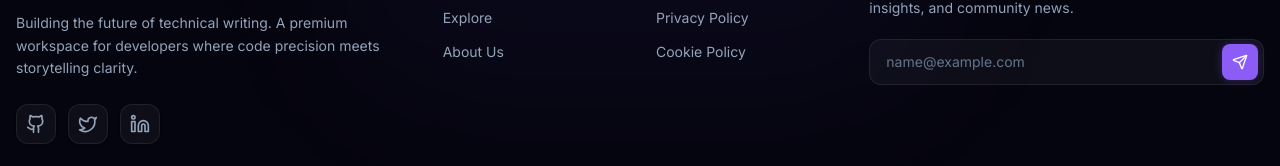
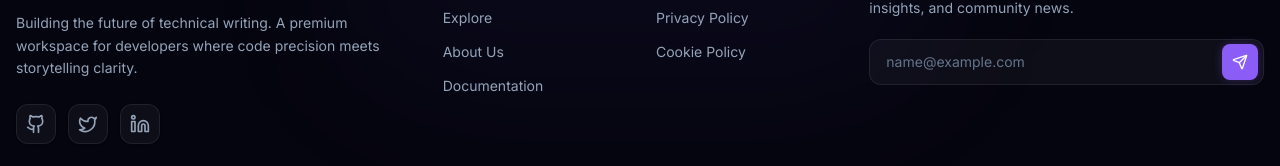
Before and after one commit to swappy-sutar/Novablog-app, a React (Vite) app in the folder frontend/: page /terms in a window 1280 px wide. Shown: the part 2531-2697 px from the top of the page. Built offline with nearby package versions, Linux system fonts and the light colour scheme; no server answers.

Commit message:
docs: add public documentation link to footer

```diff
--- a/frontend/src/components/layout/Footer.jsx
+++ b/frontend/src/components/layout/Footer.jsx
@@ -110,6 +110,11 @@ const Footer = () => {
                   About Us
                 </Link>
               </li>
+              <li>
+                <Link to="/docs" className="hover:text-brand-cyan hover:translate-x-1 inline-block transition-all duration-200">
+                  Documentation
+                </Link>
+              </li>
             </ul>
           </div>
 
```
